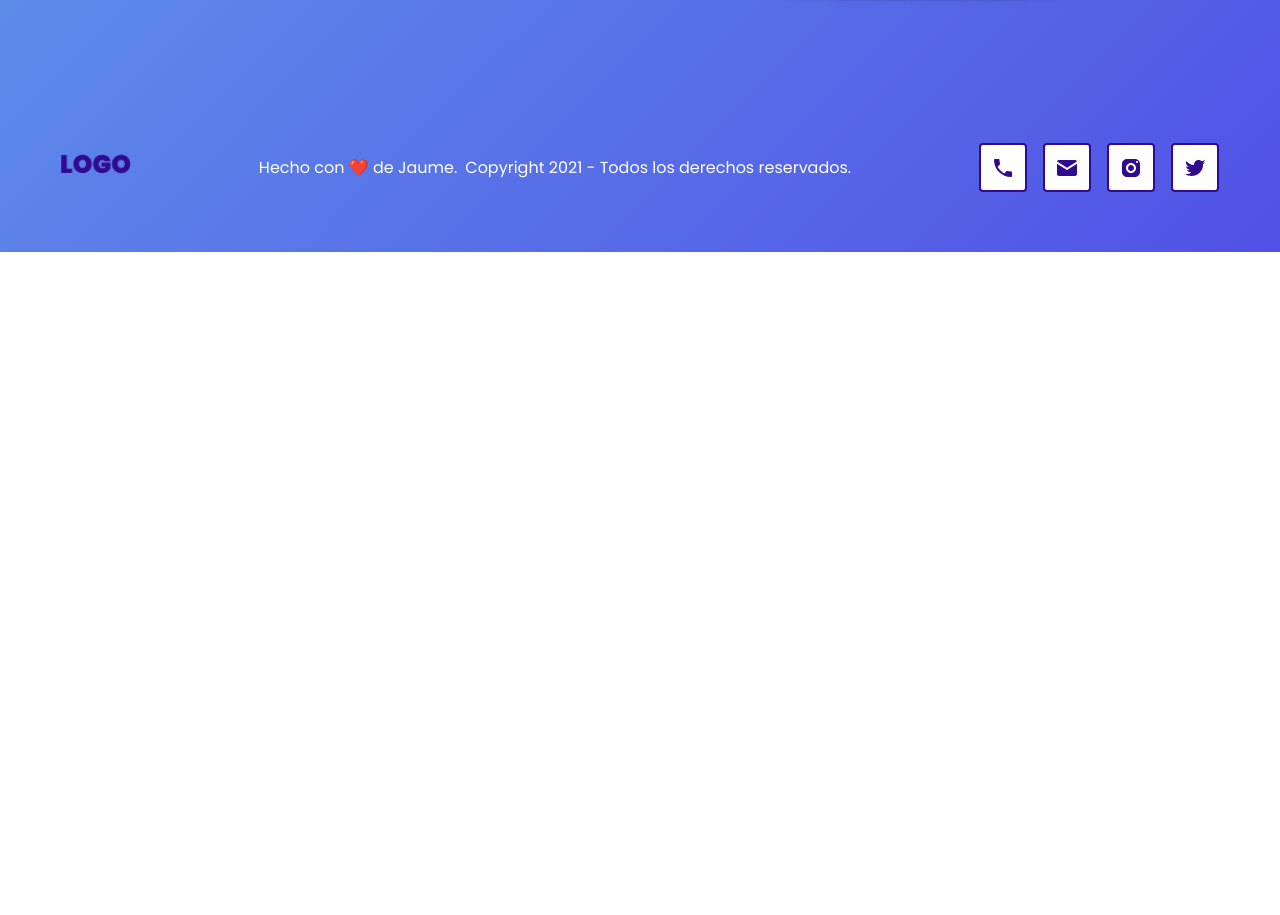
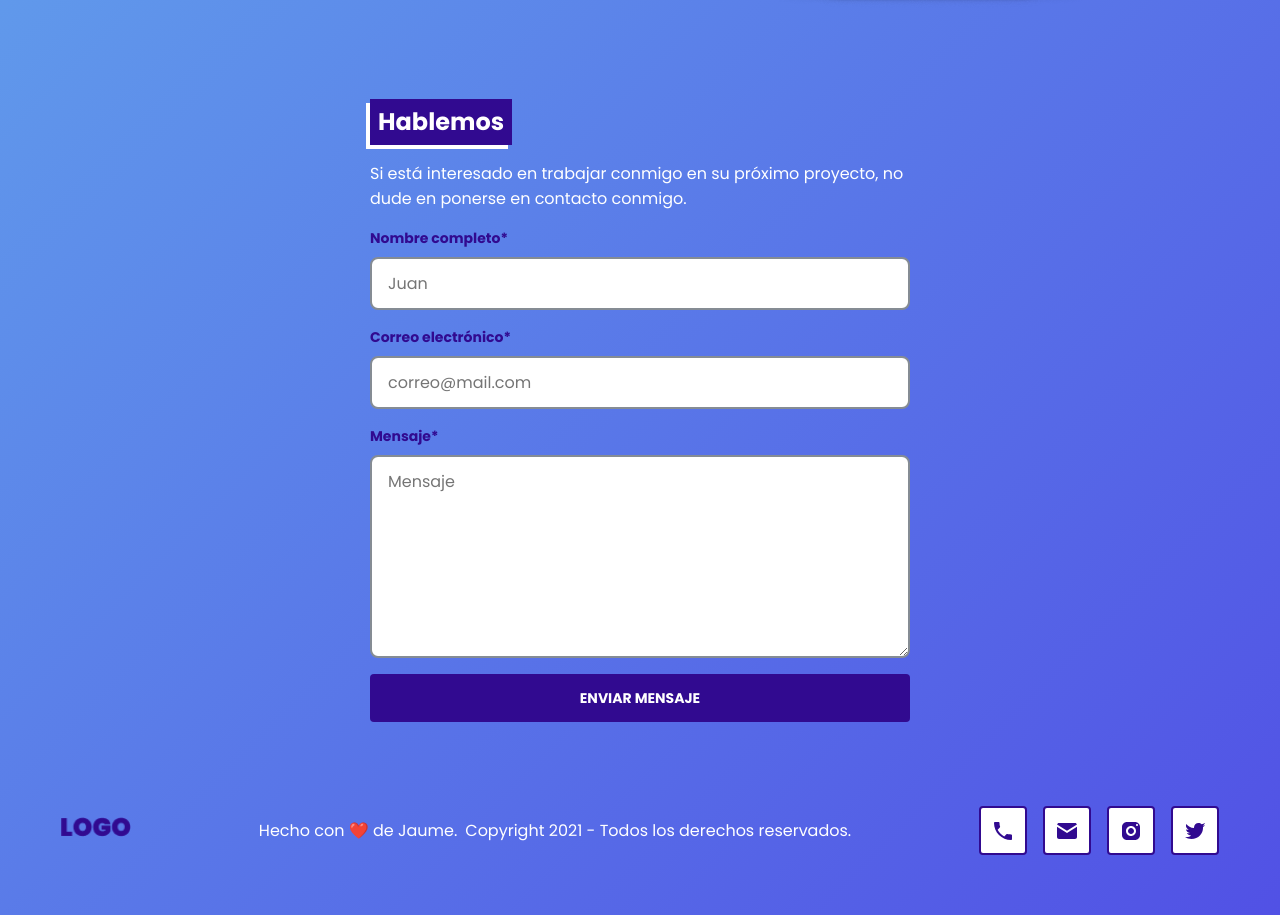
Before and after one commit to engelcituk/portafolio-demo, a plain HTML site: page index.html in a window 1280 px wide. Shown: the part 2571-3486 px from the top of the page. Before the commit the page ends 2823 px from the top, so only its background shows below. Drawn offline with Linux system fonts and the light colour scheme.

Commit message:
Formulario

```diff
--- a/css/footer.css
+++ b/css/footer.css
@@ -1,4 +1,4 @@
-.footer{
+.footer-content{
     color: var(--white);
     text-align: center;
 }
@@ -13,7 +13,7 @@
 }
 
 @media screen and (min-width: 768px){
-    .footer{
+    .footer-content{
         align-items: center;
         display: flex;
         justify-content: space-between;
@@ -35,7 +35,7 @@
         gap: 8px;
     }
     .footer{
-        padding-block-end: 40px;
-        padding-block-start: 40px;
+        margin-block-end: 40px;
+        margin-block-start: 40px;
     }
 }
--- /dev/null
+++ b/css/form.css
@@ -0,0 +1,43 @@
+.form-content{
+    display: flex;
+    flex-direction: column;
+    gap: 16px;
+    max-inline-size: 540px;
+    margin: auto;
+}
+
+.form{
+    margin-block-end: 80px;
+}
+
+.form label{
+    display: flex;
+    flex-direction: column;
+    font: var(--button);
+}
+
+.form input, .form textarea {
+    border: 2px solid #858C94;
+    border-radius: 8px;
+    font: var(--body1);
+    margin-block-start: 8px;
+    padding-inline-end: 16px;
+    padding-inline-start: 16px;
+    padding-block-end: 12px;
+    padding-block-start: 12px;
+}
+
+.form p {
+    color: var(--white);
+    margin: 0;
+}
+.form .title{
+    margin: 0;
+    text-align: center;
+}
+
+@media screen and (min-width: 768px){
+    .form.title{
+        align-self: stretch;
+    }
+}
--- a/css/index.css
+++ b/css/index.css
@@ -7,8 +7,8 @@
 @import "./testimony.css";
 @import "./social.css";
 @import "./footer.css";
-
-
+@import "./form.css";
+@import "./title.css";
 
 :root{
     --fontBase: 'Poppins', sans-serif;
--- a/css/testimony.css
+++ b/css/testimony.css
@@ -3,20 +3,7 @@
     padding-block-end: 40px;
     padding-block-start: 40px;
 }
-.testimony-title{
-    align-self: flex-start;
-    background: var(--purple);
-    box-shadow: -4px 4px 0 var(--white);
-    color: var(--white);
-    font: var(--headLine5);
-    /* margin-inline-start: 4px; */
-    padding-block-start: 4px;
-    padding-block-end: 4px;
-    padding-inline-start: 8px;
-    padding-inline-end: 8px;
-    text-decoration: none;
 
-}
 .testimony-description{
     display: flex;
     flex-direction: column;
--- /dev/null
+++ b/css/title.css
@@ -0,0 +1,13 @@
+.title{
+    align-self: flex-start;
+    background: var(--purple);
+    box-shadow: -4px 4px 0 var(--white);
+    color: var(--white);
+    font: var(--headLine5);
+    /* margin-inline-start: 4px; */
+    padding-block-start: 4px;
+    padding-block-end: 4px;
+    padding-inline-start: 8px;
+    padding-inline-end: 8px;
+    text-decoration: none;
+}
--- a/index.html
+++ b/index.html
@@ -53,7 +53,7 @@
                 <img src="./img/1.png" alt="">
             </div>
             <div class="testimony-description">
-                <a class="testimony-title" target="_blank" href="https://leonidasesteban.com/">LeonidasEsteban</a>
+                <a class="title" target="_blank" href="https://leonidasesteban.com/">LeonidasEsteban</a>
                 <p>Accede a más de 120 proyectos que te ayudarán a mejorar
                 tus habilidades como desarrollador Front-End.</p>
                 <a target="_blank" href="#" class="button is-secondary">Ver código</a>
@@ -66,7 +66,7 @@
                 <img src="./img/2.png" alt="">
             </div>
             <div class="testimony-description">
-                <a class="testimony-title" target="_blank" href="https://leonidasesteban.com/">LeonidasEsteban</a>
+                <a class="title" target="_blank" href="https://leonidasesteban.com/">LeonidasEsteban</a>
                 <p>Es el sitio oficial de Marvol Entertainment. Explore películas, personajes, cómics, programas de televisión, videos y más oficiales de Marvol.</p>
                 <a target="_blank" href="#" class="button is-secondary">Ver código</a>
                 <a target="_blank" href="#" class="button">Ver proyecto</a>
@@ -78,14 +78,33 @@
                 <img src="./img/3.png" alt="">
             </div>
             <div class="testimony-description">
-                <a class="testimony-title" target="_blank" href="https://leonidasesteban.com/">LeonidasEsteban</a>
+                <a class="title" target="_blank" href="https://leonidasesteban.com/">LeonidasEsteban</a>
                 <p>Películas y series ilimitadas y mucho más.
                 Disfruta donde quieras. Cancela cuando quieras.</p>
                 <a target="_blank" href="#" class="button is-secondary">Ver código</a>
                 <a target="_blank" href="#" class="button">Ver proyecto</a>
             </div>
         </div>
+        <form action="" method="POST" class="form">
+            <div class="form-content">
+                <h2 class="title">Hablemos</h2>
+                <p>Si está interesado en trabajar conmigo en su próximo proyecto, no dude en ponerse en contacto conmigo.</p>
+                <label for="form-name">Nombre completo*
+                    <input id="form-name" type="text" placeholder="Juan" name="name" required>
+                </label>
+
+                <label for="form-email">Correo electrónico*
+                    <input type="email" id="form-email" type="text" placeholder="correo@mail.com" name="email" required>
+                </label>
+
+                <label for="form-message">Mensaje*
+                    <textarea name="message" id="form-message" cols="30" rows="7" placeholder="Mensaje" required></textarea>
+                </label>
+                <button class="button" type="submit">Enviar mensaje</button>
+            </div>
+        </form>
         <footer class="footer">
+            <div class="footer-content">
                 <div class="footer-logo">
                     <img src="./img/logo.png" alt="Logo muy cool" width="70">
                 </div>
@@ -99,6 +118,7 @@
                     <p>Hecho con ❤️ de Jaume.</p>
                     <p>Copyright 2021 - Todos los derechos reservados.</p>
                 </div>
+            </div>
         </footer>
     </div>
 </body>
```
Lines whose indentation alone changed are shown as unchanged.
